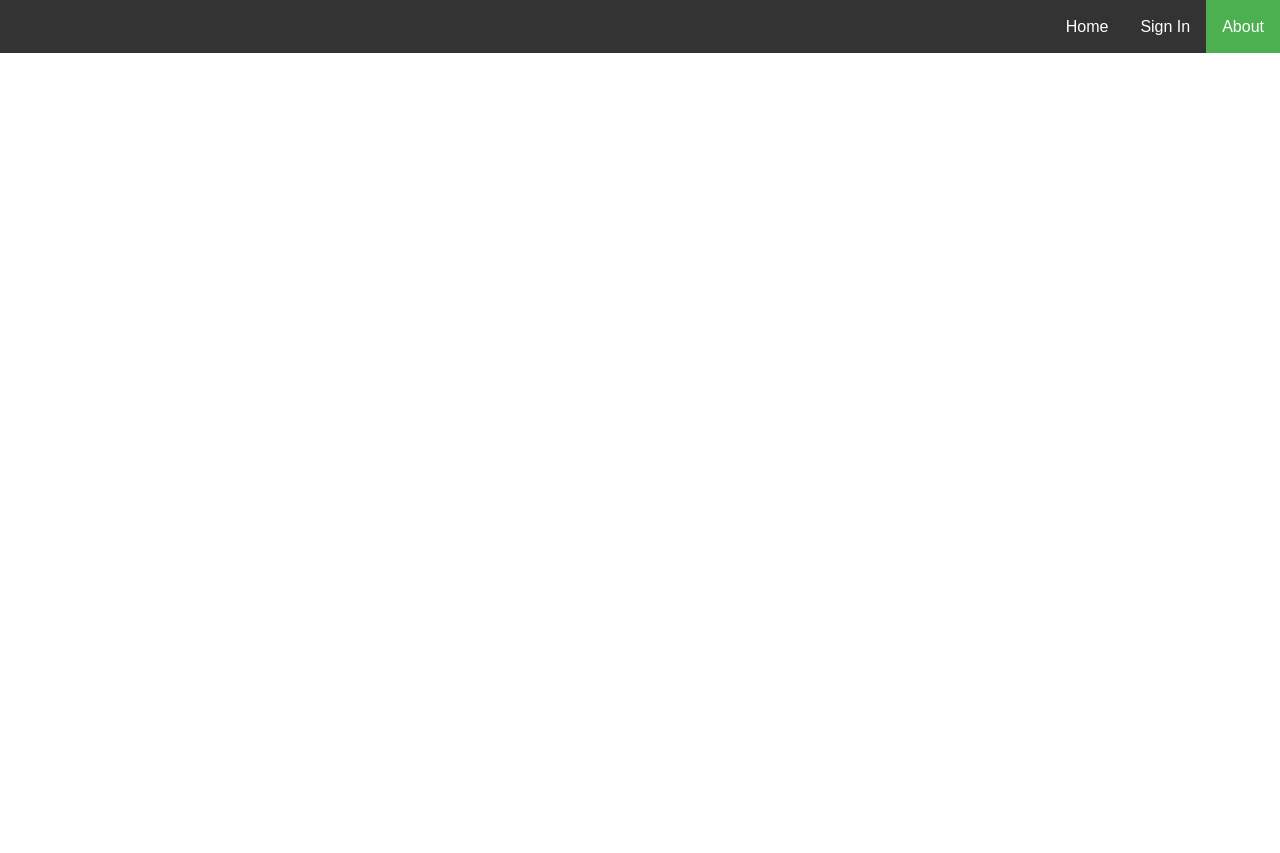
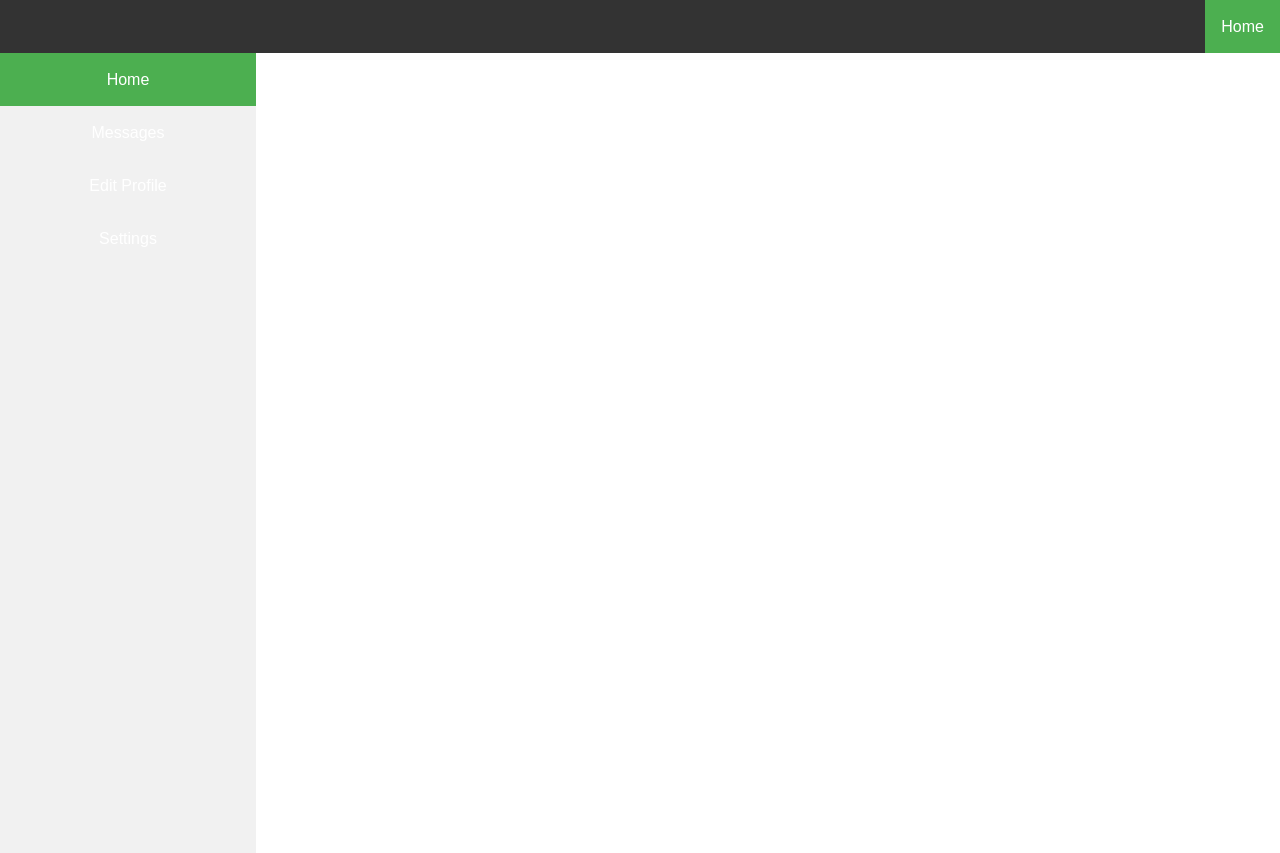
Before and after one commit to jilaada/CS302-PythonMessaging, a plain HTML site: page web/about.html in a window 1280 px wide. Before the commit the page ends 821 px from the top, so only its background shows below. Drawn offline with Linux system fonts and the light colour scheme; files that its build step writes are made by us from their sources.

Commit message:
about page

```diff
--- a/web/about.html
+++ b/web/about.html
@@ -9,23 +9,27 @@ AUTHOR: JILADA ECCLESTON
 	<meta charset="utf-8">
     <meta http-equiv="X-UA-Compatible" content="IE=edge">
     <meta name="viewport" content="width=device-width, initial-scale=1">
-
-    <title>Talkie - About</title>
-
-    <link rel="stylesheet" href="main.css">
-
-    <ul>
-        <li style="float:right"><a class="active" href="about.html">About</a></li>
-        <li style="float:right"><a href="signin.html">Sign In</a></li>
-        <li style="float:right"><a href="index.html">Home</a></li>
-    </ul>
+	<meta http-equiv="refresh" content="30">
+    <title>Talkie</title>
+    <link rel="stylesheet" href="css/main.css">
 </head>
 
 <body>
+	<div class="container">
+		<div id="title-block">
+			<ul id="top-nav">
+				<li style="float:right"><a class="active" href="index.html">Home</a></li>
+			</ul>
+		</div>
+        <div id="dash">
+            <ul id="side-nav">
+				<li><a class="active" href="index.html">Home</a></li>
+                <li><a href="index.html">Messages</a></li>
+                <li><a href="index.html">Edit Profile</a></li>
+                <li><a href="index.html">Settings</a></li>
+			</ul>
+        </div>
 
-<h1>This is a header</h1>
-
-<p></p>
-
+	</div>
 </body>
 </html>
--- a/web/css/main.css
+++ b/web/css/main.css
@@ -5,7 +5,12 @@ html, body {
     font: 300 16px/25px "Myriad Set Pro", sans-serif;
 }
 
-ul, #title-block {
+#title-block {
+    margin-top: 0;
+    padding: 0;
+}
+
+#top-nav {
     list-style-type: none;
     margin-top: 0;
     padding: 0;
@@ -76,3 +81,21 @@ button:hover {
 label {
     font: 300 24px/33px "Myriad Set Pro", sans-serif;
 }
+
+#dash {
+    margin-right: 80%;
+    margin-top: 53px;
+    padding: 0;
+}
+
+#side-nav {
+    list-style-type: none;
+    margin: 0;
+    padding: 0;
+    width: 20%;
+    background-color: #f1f1f1;
+    color: black;
+    height: 100%; /* Full height */
+    position: fixed; /* Make it stick, even on scroll */
+    overflow: auto; /* Enable scrolling if the sidenav has too much content */
+}
```
Also changed, not shown: web/index.html (+1 -1 lines).
